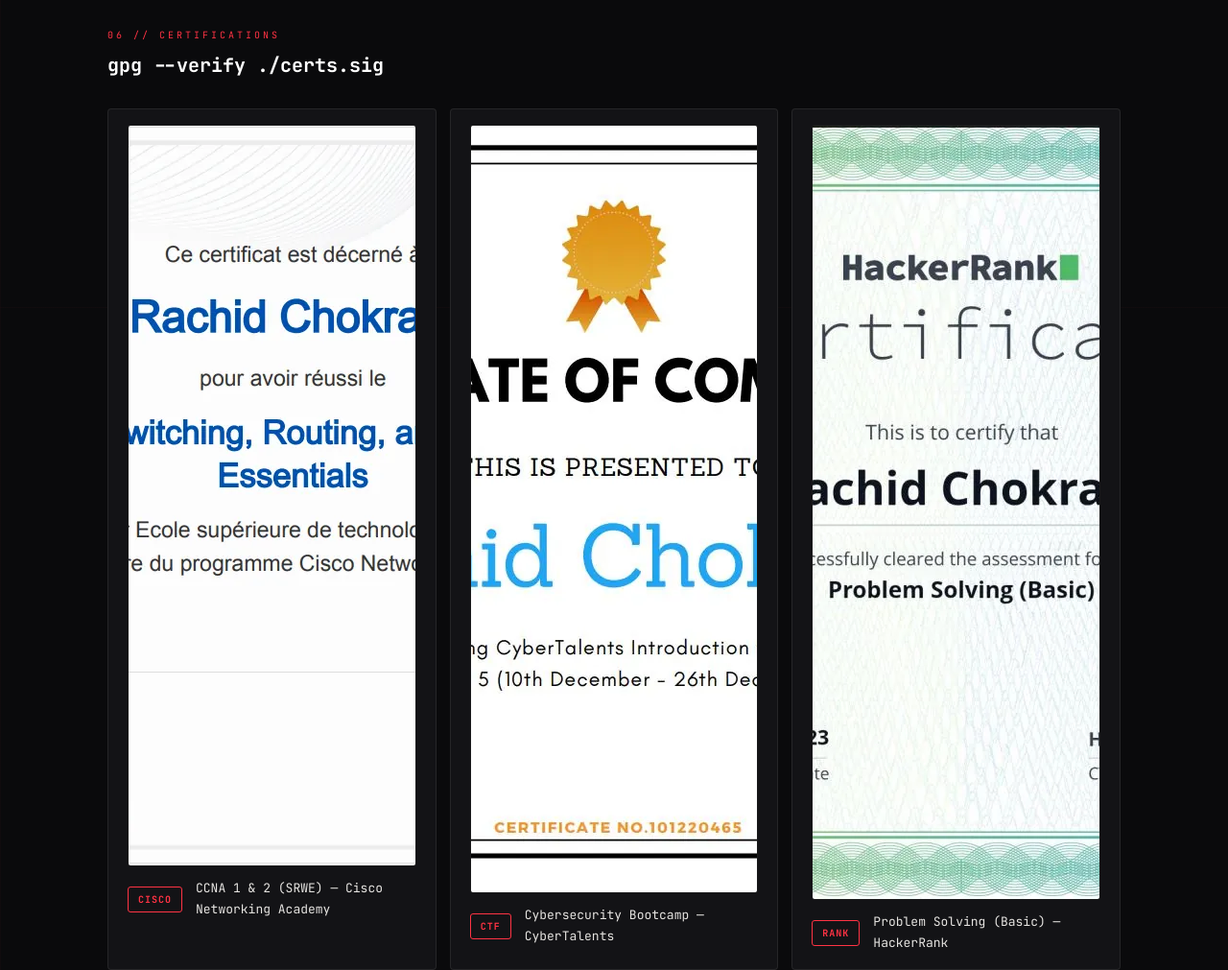
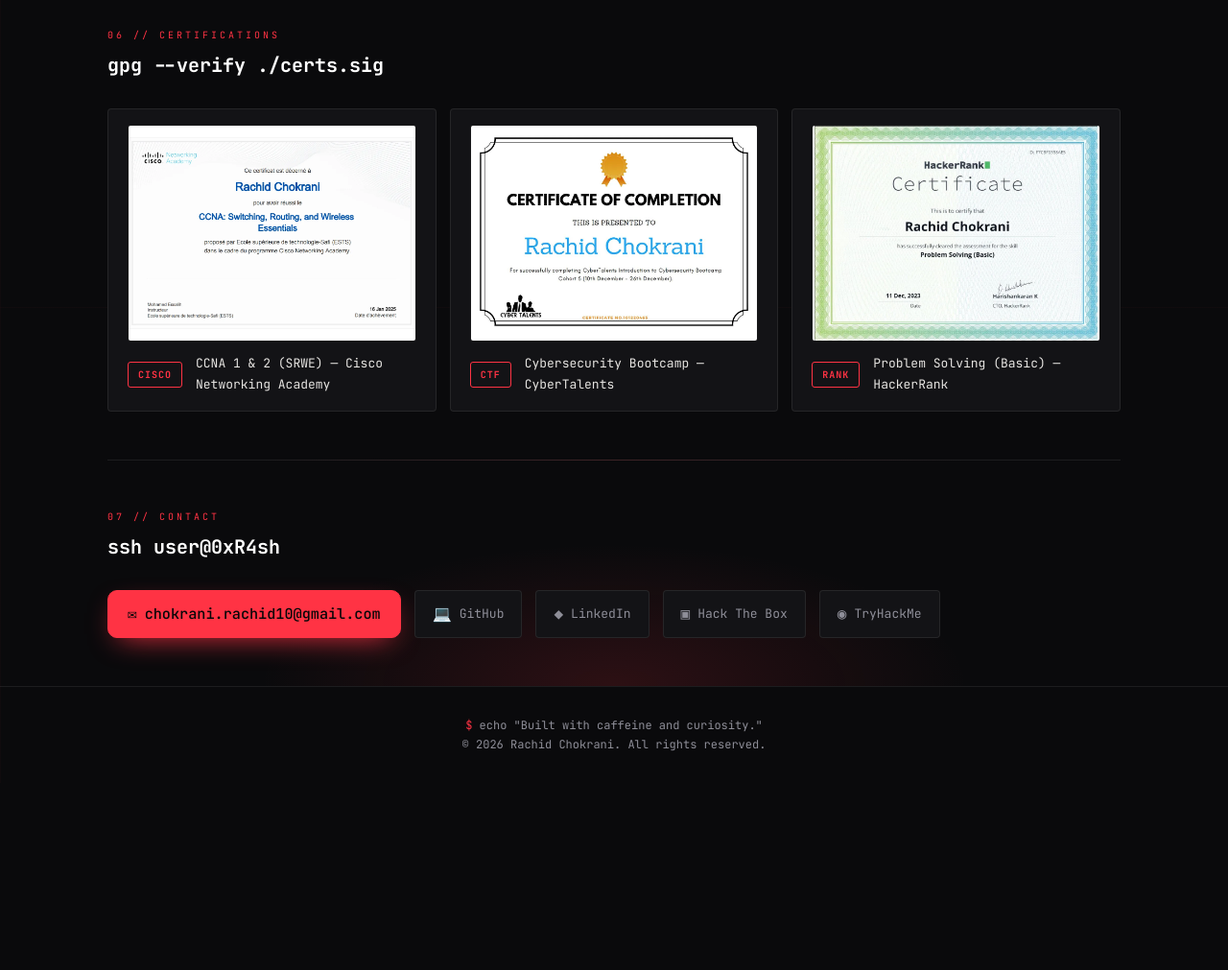
Before and after one commit to R4ch1d0x/Portfolio, an Astro site: page / in a window 1280 px wide. Shown: the part 3680-4691 px from the top of the page at 96% size. After the commit the page ends 4496 px from the top, so only its background shows below. Built offline with nearby package versions, Linux system fonts and the light colour scheme; Astro itself is replaced by a stand-in of ours.

Commit message:
Show full certificate images (contain instead of cover)
Co-Authored-By: Claude Sonnet 5.5 <noreply@anthropic.com>
Claude-Session: https://claude.ai/code/session_01Aoy2F4sE3G53Z8t2HMVUKs

```diff
--- a/public/assets/css/style.css
+++ b/public/assets/css/style.css
@@ -992,7 +992,7 @@ section+section {
 /* ========== Certifications ========== */
 .certs-grid {
   display: grid;
-  grid-template-columns: repeat(auto-fit, minmax(320px, 1fr));
+  grid-template-columns: repeat(auto-fit, minmax(min(320px, 100%), 1fr));
   gap: 14px;
 }
 
@@ -1030,9 +1030,10 @@ section+section {
 .cert-img img {
   display: block;
   width: 100%;
+  height: auto;
   aspect-ratio: 4 / 3;
-  object-fit: cover;
-  object-position: top;
+  object-fit: contain;
+  background: #fff;
   transition: transform 0.3s;
 }
 
```
